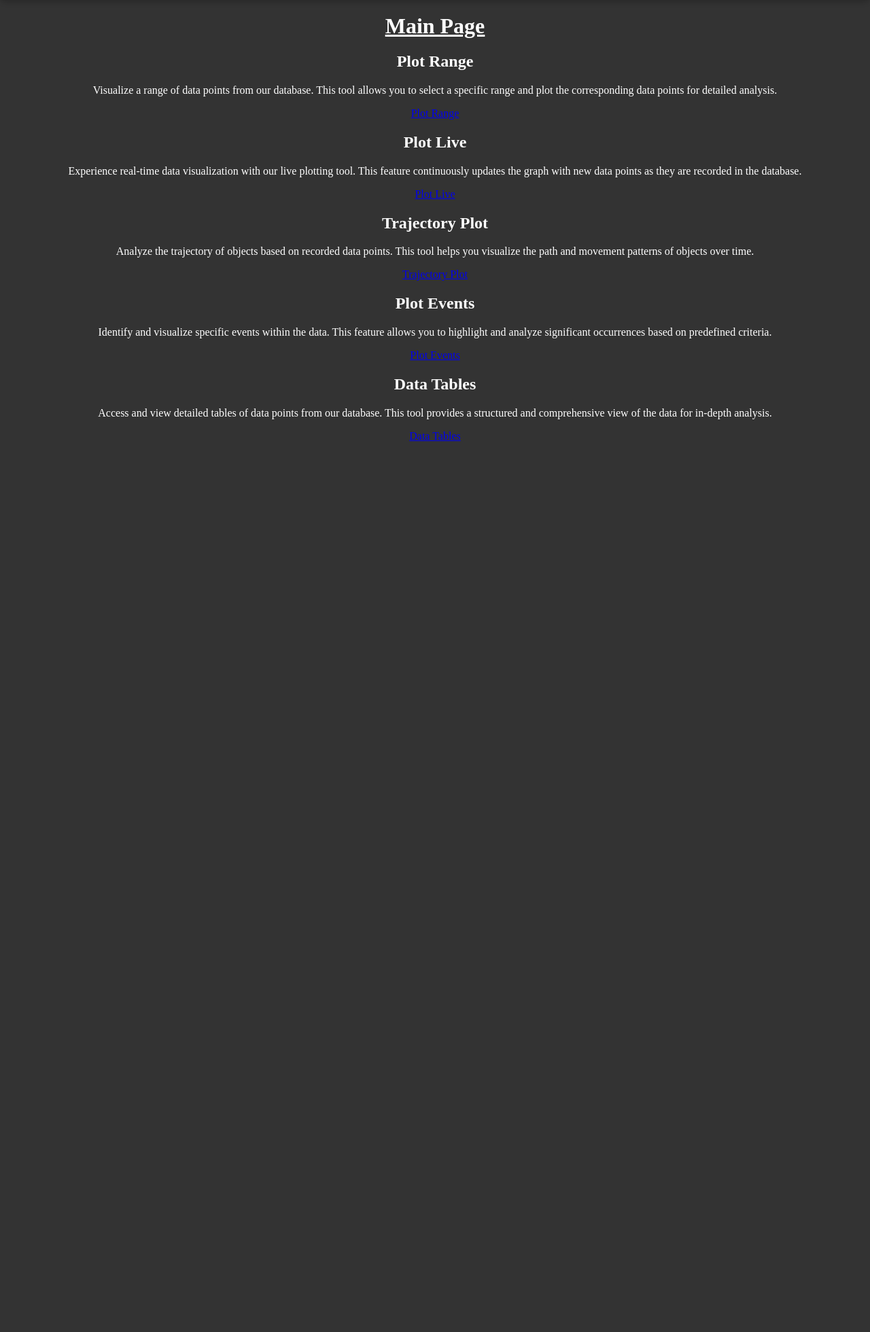
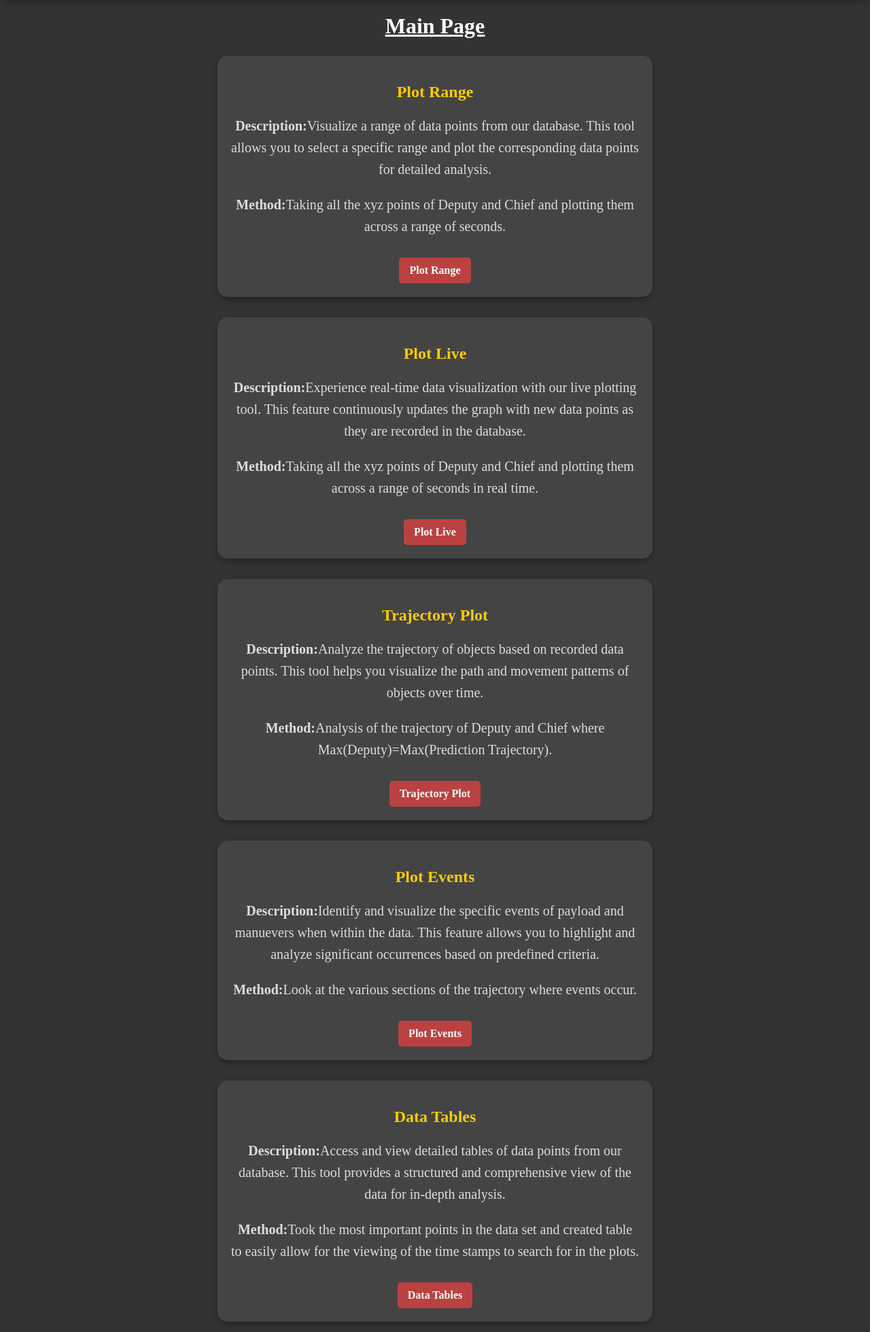
Before and after one commit to Joseph-Alan-Shelton/HackUSU2025, a Django app: page / in a window 1280 px wide. Shown: the part 102-2062 px from the top of the page at 68% size. Before the commit the page ends 751 px from the top, so only its background shows below. Run offline with Django 5.2, Linux system fonts and the light colour scheme.

Commit message:
FInished Changes

```diff
--- a/static/main.css
+++ b/static/main.css
@@ -93,3 +93,111 @@ body {
     background-color: #333; /* Dark background for contrast */
     color: white;
 }
+main{
+    display: flex;
+    flex-direction: column;
+    align-items: center;
+}
+/* Styling for the description divs */
+.description {
+    background-color: #444; /* Dark gray background */
+    padding: 20px;
+    margin: 15px;
+    border-radius: 15px; /* Rounded corners */
+    width: 100%;
+    max-width: 600px; /* Prevents it from being too wide */
+    box-shadow: 0 4px 8px rgba(0, 0, 0, 0.3); /* Subtle shadow */
+    transition: transform 0.3s ease-in-out, box-shadow 0.3s ease-in-out;
+}
+
+/* Add hover effect to make it more interactive */
+.description:hover {
+    transform: translateY(-5px); /* Lifts up slightly */
+    box-shadow: 0 6px 12px rgba(0, 0, 0, 0.5);
+}
+
+/* Styling for headings inside .description */
+.description h2 {
+    color: #ffcc00; /* Yellow-gold color */
+    margin-bottom: 10px;
+}
+
+/* Styling for paragraphs inside .description */
+.description p {
+    font-size: 20px;
+    line-height: 1.6;
+    color: #ddd; /* Light gray text */
+}
+
+/* Styling for buttons (links) inside .description */
+.description a {
+    display: inline-block;
+    padding: 10px 15px;
+    margin-top: 10px;
+    background-color: #bb4141; /* Red button */
+    color: white;
+    text-decoration: none;
+    font-weight: bold;
+    border-radius: 5px;
+    transition: background-color 0.3s ease-in-out;
+}
+
+.description a:hover {
+    background-color: #d9534f; /* Lighter red on hover */
+}
+/* Style for the input container */
+.input-container {
+    display: flex;
+    flex-direction: column;
+    align-items: center;
+    gap: 10px; /* Space between elements */
+    background-color: #444; /* Dark gray background */
+    padding: 20px;
+    border-radius: 10px;
+    box-shadow: 0 4px 8px rgba(0, 0, 0, 0.3); /* Subtle shadow */
+    max-width: 400px; /* Keeps it from stretching too wide */
+    margin: 20px auto; /* Centers on page */
+}
+
+/* Style for labels */
+.input-container label {
+    font-size: 16px;
+    font-weight: bold;
+    color: #ffcc00; /* Yellow-gold text */
+}
+
+/* Style for input fields */
+.input-container input {
+    width: 100%;
+    padding: 10px;
+    border: 2px solid #ffcc00; /* Yellow border */
+    border-radius: 8px;
+    font-size: 16px;
+    background-color: #333; /* Dark background */
+    color: white;
+    outline: none;
+    transition: border 0.3s ease-in-out;
+}
+
+/* Add focus effect to input fields */
+.input-container input:focus {
+    border-color: #ff9900; /* Orange focus */
+}
+
+/* Style for the button */
+.input-container button {
+    padding: 12px 20px;
+    background-color: #bb4141; /* Red button */
+    color: white;
+    font-size: 16px;
+    font-weight: bold;
+    border: none;
+    border-radius: 8px;
+    cursor: pointer;
+    transition: background-color 0.3s ease-in-out;
+}
+
+/* Button hover effect */
+.input-container button:hover {
+    background-color: #d9534f; /* Lighter red on hover */
+}
--- a/trajectoryFreaks/mat2 copy.py
+++ b/trajectoryFreaks/mat2 copy.py
@@ -38,7 +38,7 @@ def main(lower, upper):
 
     # Plot Deputy's scatter plot (Blue)
     deputy_positions = matlab.double([deputyXpos, deputyYpos, deputyZpos])
-    scatter_handle = eng.scatter3(*deputy_positions, 50, 'b', 'filled', nargout=1)
+    scatter_handle = eng.scatter3(*deputy_positions, 50, 'b', '.', nargout=1)
 
     # Set graph properties
     eng.eval("xlabel('X Values'); ylabel('Y Values'); zlabel('Z Values'); title('3D Live Graph'); grid on; hold on;", nargout=0)
@@ -50,7 +50,7 @@ def main(lower, upper):
 
     # Plot Chief's scatter plot (Red)
     chief_positions = matlab.double([chiefXpos, chiefYpos, chiefZpos])
-    scatter_handle = eng.scatter3(*chief_positions, 50, 'r', 'filled', nargout=1)
+    scatter_handle = eng.scatter3(*chief_positions, 50, 'r', '.', nargout=1)
 
     # Save the updated graph
     eng.saveas(eng.gcf(), IMAGE_PATH, 'png', nargout=0)
--- a/trajectoryFreaks/mat2.py
+++ b/trajectoryFreaks/mat2.py
@@ -70,7 +70,7 @@ def main(lower, upper):
     # Create MATLAB figure (only once)
     eng.figure('Visible', 'off', nargout=0)
     deputy_positions = matlab.double([deputyXpos, deputyYpos, deputyZpos])
-    scatter_handle = eng.scatter3(*deputy_positions, 50, 'b', 'filled', nargout=1)
+    scatter_handle = eng.scatter3(*deputy_positions, 50, 'b', '.', nargout=1)
 
     # Set graph properties
     eng.eval("xlabel('X Values'); ylabel('Y Values'); zlabel('Z Values'); title('3D Live Graph with Best-Fit Plane'); grid on; hold on;", nargout=0)
@@ -106,7 +106,7 @@ def main(lower, upper):
 
     # Create Chief's scatter plot (Red)
     deputy_positions = matlab.double([chiefXpos, chiefYpos, chiefZpos])
-    scatter_handle = eng.scatter3(*deputy_positions, 50, 'r', 'o', nargout=1)
+    scatter_handle = eng.scatter3(*deputy_positions, 50, 'r', '.', nargout=1)
 
     # Save the updated graph
     eng.saveas(eng.gcf(), IMAGE_PATH, 'png', nargout=0)
--- a/trajectoryFreaks/matLive.py
+++ b/trajectoryFreaks/matLive.py
@@ -93,7 +93,7 @@ def main(lower, upper):
         chiefZposTemp.append(chiefZpos[i])
 
         deputy_positions = matlab.double([deputyXposTemp, deputyYposTemp, deputyZposTemp])
-        scatter_handle = eng.scatter3(*deputy_positions, 50, 'b', 'filled', nargout=1)
+        scatter_handle = eng.scatter3(*deputy_positions, 50, 'b', '.', nargout=1)
 
         # Compute best-fit plane
         _, equation = best_fit_plane(deputyXposTemp, deputyYposTemp, deputyZposTemp)
@@ -118,7 +118,7 @@ def main(lower, upper):
 
         # Create Chief's scatter plot (Red)
         deputy_positions = matlab.double([chiefXposTemp, chiefYposTemp, chiefZposTemp])
-        scatter_handle = eng.scatter3(*deputy_positions, 50, 'r', 'o', nargout=1)
+        scatter_handle = eng.scatter3(*deputy_positions, 50, 'r', '.', nargout=1)
         eng.view(3, nargout=0)
 
         # Save the updated graph
--- a/trajectoryFreaks/templates/TrajGrapht.html
+++ b/trajectoryFreaks/templates/TrajGrapht.html
@@ -5,7 +5,7 @@
 <head>
     <meta charset="UTF-8">
     <meta name="viewport" content="width=device-width, initial-scale=1.0">
-    <title>Live MATLAB Graph</title>
+    <title>Trajectory MATLAB Graph</title>
     <script>
         let socket = new WebSocket("ws://127.0.0.1:8000/ws/live-graph/");
 
@@ -51,7 +51,7 @@
 </head>
 
 <body>
-    <h1>Live MATLAB Graph</h1>
+    <h1>Trajectory MATLAB Graph</h1>
     <!-- Live graph -->
 
     <script type="text/javascript" async
--- a/trajectoryFreaks/templates/main.html
+++ b/trajectoryFreaks/templates/main.html
@@ -13,31 +13,36 @@
         <h1>Main Page</h1>
         <div class="description">
             <h2>Plot Range</h2>
-            <p>Visualize a range of data points from our database. This tool allows you to select a specific range and plot the corresponding data points for detailed analysis.</p>
+            <p><b>Description:</b>Visualize a range of data points from our database. This tool allows you to select a specific range and plot the corresponding data points for detailed analysis.</p>
+            <p><b>Method:</b>Taking all the xyz points of Deputy and Chief and plotting them across a range of seconds.</p>
             <a href="/graph/" id="assignment">Plot Range</a>
         </div>
 
         <div class="description">
             <h2>Plot Live</h2>
-            <p>Experience real-time data visualization with our live plotting tool. This feature continuously updates the graph with new data points as they are recorded in the database.</p>
+            <p><b>Description:</b>Experience real-time data visualization with our live plotting tool. This feature continuously updates the graph with new data points as they are recorded in the database.</p>
+            <p><b>Method:</b>Taking all the xyz points of Deputy and Chief and plotting them across a range of seconds in real time.</p>
             <a href="/graph_live/" id="profile">Plot Live</a>
         </div>
 
         <div class="description">
             <h2>Trajectory Plot</h2>
-            <p>Analyze the trajectory of objects based on recorded data points. This tool helps you visualize the path and movement patterns of objects over time.</p>
+            <p><b>Description:</b>Analyze the trajectory of objects based on recorded data points. This tool helps you visualize the path and movement patterns of objects over time.</p>
+            <p><b>Method:</b>Analysis of the trajectory of Deputy and Chief where Max(Deputy)=Max(Prediction Trajectory).</p>
             <a href="/graph_traj/" id="profile">Trajectory Plot</a>
         </div>
 
         <div class="description">
             <h2>Plot Events</h2>
-            <p>Identify and visualize specific events within the data. This feature allows you to highlight and analyze significant occurrences based on predefined criteria.</p>
+            <p><b>Description:</b>Identify and visualize the specific events of payload and manuevers when within the data. This feature allows you to highlight and analyze significant occurrences based on predefined criteria.</p>
+            <p><b>Method:</b>Look at the various sections of the trajectory where events occur.</p>
             <a href="/graph_events/" id="profile">Plot Events</a>
         </div>
 
         <div class="description">
             <h2>Data Tables</h2>
-            <p>Access and view detailed tables of data points from our database. This tool provides a structured and comprehensive view of the data for in-depth analysis.</p>
+            <p><b>Description:</b>Access and view detailed tables of data points from our database. This tool provides a structured and comprehensive view of the data for in-depth analysis.</p>
+            <p><b>Method:</b>Took the most important points in the data set and created table to easily allow for the viewing of the time stamps to search for in the plots. </p>
             <a href="/table/" id="profile">Data Tables</a>
         </div>
     </main>
--- a/trajectoryFreaks/templates/table.html
+++ b/trajectoryFreaks/templates/table.html
@@ -5,7 +5,7 @@
 <head>
     <meta charset="UTF-8">
     <meta name="viewport" content="width=device-width, initial-scale=1.0">
-    <title>Live MATLAB Graph</title>
+    <title>Significant Times Table</title>
     <script>
         let socket = new WebSocket("ws://127.0.0.1:8000/ws/live-graph/");
 
@@ -51,6 +51,7 @@
 </head>
 
 <body>
+    <h1>Significant Times Table</h1>
     <div id="TableDiv">
         <table border="1">
             <tr>
--- a/trajectoryFreaks/views.py
+++ b/trajectoryFreaks/views.py
@@ -114,7 +114,7 @@ def run_mat_live(request):
     return JsonResponse({"error": "Invalid request"}, status=400)
 
 def graph_view_live(request):
-    process = multiprocessing.Process(target=matLive.main, args=(0, 10000))
+    process = multiprocessing.Process(target=matLive.main, args=(0, 1000))
     process.start()  # Runs in the background
 
     return render(request, "liveGrapht.html")
```
Also changed, not shown: trajectoryFreaks/mat.py (+5 -5 lines), trajectoryFreaks/templates/liveGrapht copy.html (+8 -5 lines), trajectoryFreaks/templates/liveGrapht.html (+10 -7 lines), trajectoryFreaks/templates/liveGrapht_1.html (+10 -7 lines), static/images/graph.png.
